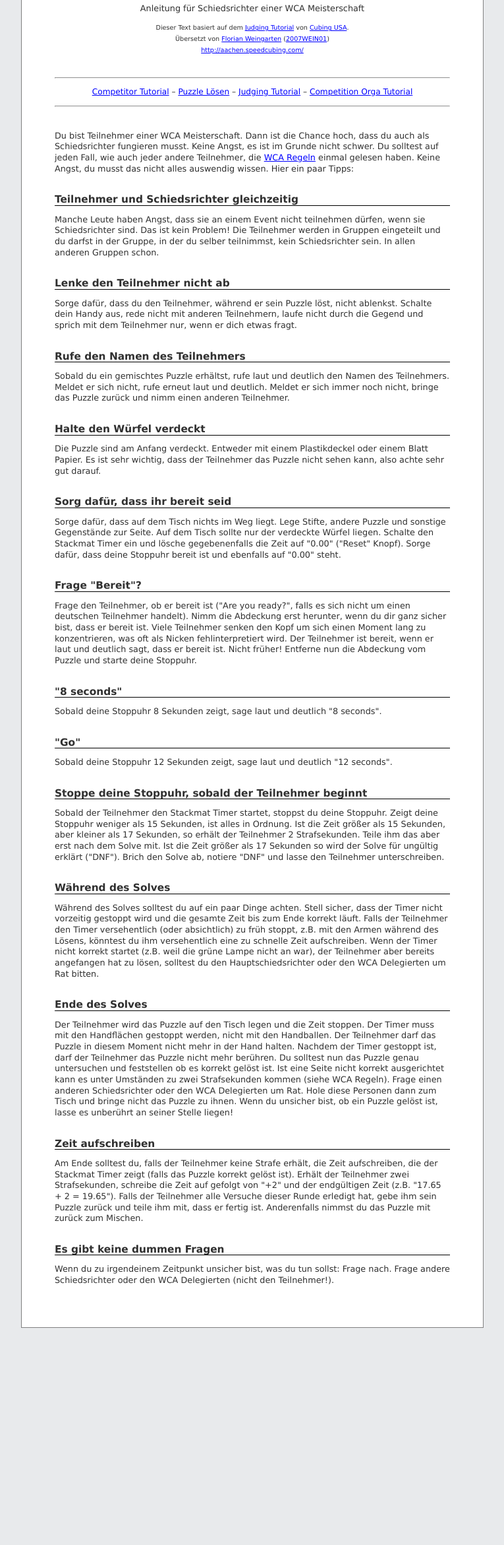
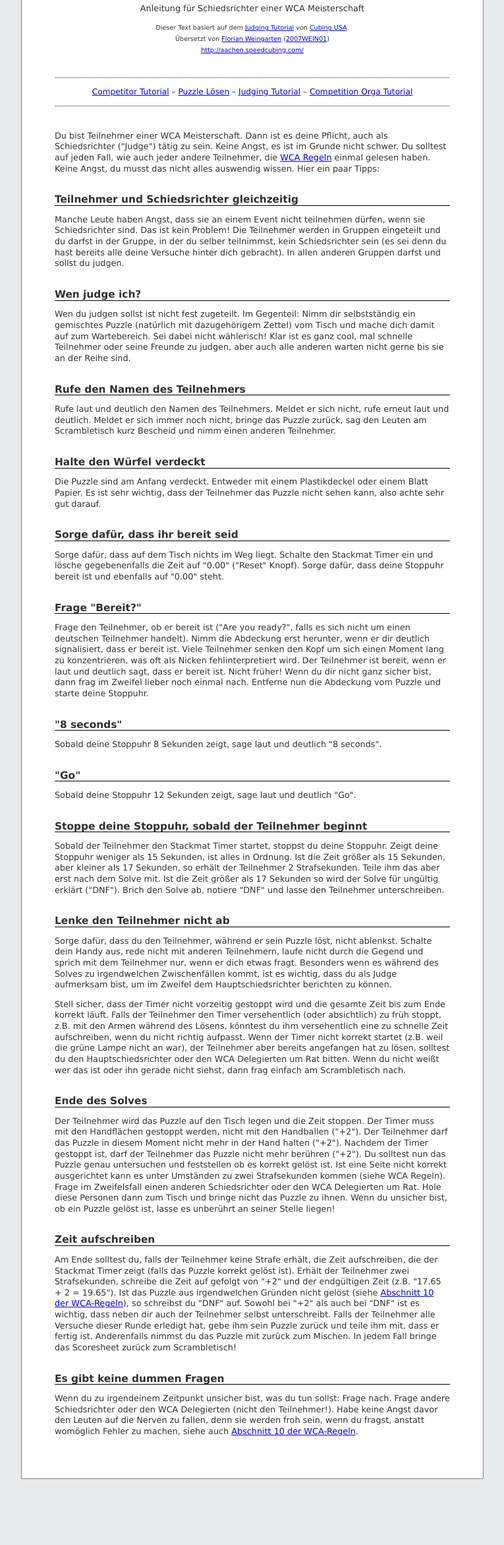
Before and after one commit to fw42/wca-tutorials-german, a PHP site: page /judging.php in a window 1280 px wide. Shown: the part 147-2488 px from the top of the page at 66% size, without its empty margins (257-1022 px from the left). Before the commit the page ends 2159 px from the top, so only its background shows below. Run offline with PHP 8.4, Linux system fonts and the light colour scheme; data that the repository does not hold is empty.

Commit message:
Korrekturen von Basti

```diff
--- a/competition.php
+++ b/competition.php
@@ -303,7 +303,7 @@ beim organisieren einer Meisterschaft beachten sollte.
  </li>
  <li>
   <b>Stifte</b><br/>
-  Um die Ergebnisse zu notieren sollte bei jedem Timer mindesten ein
+  Um die Ergebnisse zu notieren sollte bei jedem Timer mindestens ein
   Kugelschreiber bereit liegen. Halte genug Ersatzkulis bereit.
   (Ein nettes Extra sind Kugelschreiber mit eigenem Logo o.ä.)
  </li>
@@ -314,7 +314,7 @@ beim organisieren einer Meisterschaft beachten sollte.
 <p>
 <b>F:</b> Wie kann man abschätzen, was die Veranstaltung kosten wird? <br/>
 <b>A:</b> Das teuerste wird vermutlich der Raum. Wenn du den Raum irgendwie
-umsonst bekommen kannst (Gemeindezentrm der Kirche? Jugendzentrum?
+umsonst bekommen kannst (Gemeindezentrum der Kirche? Jugendzentrum?
 Universität? Schule?) dann wird es nicht so teuer. Vergiss aber nicht
 an andere variable Kosten wie z.B. das Essen und die Getränke zu denken.
 </p>
@@ -322,7 +322,7 @@ an andere variable Kosten wie z.B. das Essen und die Getränke zu denken.
 <p>
 <b>F:</b> Wie bezahlt man das alles? <br/>
 <b>A:</b> Normalerweise kann man die Competition gut so planen, dass
-man bei Null rauskommt. Falls nicht, solltest du dich um sponsoren
+man bei Null rauskommt. Falls nicht, solltest du dich um Sponsoren
 bemühen (z.B. Jumbo Spiele oder Cubikon). Es besteht aber natürlich
 ein Restrisiko, dass du auf Kosten sitzen bleibst (z.B. weil
 weniger Personen erscheinen als erwartet).
--- a/header.php
+++ b/header.php
@@ -2,11 +2,12 @@
 <html xmlns="http://www.w3.org/1999/xhtml">
 
 <head>
-  <title><?=$title?></title>
+  <title>Speedcubing Competition Anleitung</title>
   <meta http-equiv="Content-Type" content="text/html; charset=utf-8" />
   <meta name="generator" content="Vi Improved, http://www.vim.org/" />
   <meta content="Florian Weingarten" name="author" />
   <meta http-equiv="content-language" content="de" />
+  <meta name="keywords" content="Rubiks Cube Competition Speedcubing WCA World Cube Association Zauberwürfel Meisterschaft Speedsolving Anleitung Schiedsrichter Teilnehmer selbst veranstalten organisieren Tipps Hilfe Regeln Regulations Orga" />
 
   <style type="text/css">
     body {
--- a/judging.php
+++ b/judging.php
@@ -19,8 +19,9 @@ http://aachen.speedcubing.com/</a>
 <? include "menu.php" ?>
 
 <p>
-Du bist Teilnehmer einer WCA Meisterschaft. Dann ist die Chance hoch,
-dass du auch als Schiedsrichter fungieren musst. Keine Angst,
+Du bist Teilnehmer einer WCA Meisterschaft. Dann ist es deine Pflicht,
+auch als Schiedsrichter ("Judge") tätig zu sein.
+Keine Angst,
 es ist im Grunde nicht schwer. Du solltest auf jeden Fall, wie auch
 jeder andere Teilnehmer, die
 <a href="http://cube.hackvalue.de/wca/">WCA Regeln</a> einmal gelesen
@@ -34,26 +35,29 @@ Hier ein paar Tipps:
 Manche Leute haben Angst, dass sie an einem Event nicht teilnehmen
 dürfen, wenn sie Schiedsrichter sind. Das ist kein Problem!
 Die Teilnehmer werden in Gruppen eingeteilt und du darfst in der
-Gruppe, in der du selber teilnimmst, kein Schiedsrichter sein. In
-allen anderen Gruppen schon.
+Gruppe, in der du selber teilnimmst, kein Schiedsrichter sein
+(es sei denn du hast bereits alle deine Versuche hinter dich gebracht).
+In allen anderen Gruppen darfst und sollst du judgen.
 </p>
 
-<h2>Lenke den Teilnehmer nicht ab</h2>
+<h2>Wen judge ich?</h2>
 
 <p>
-Sorge dafür, dass du den Teilnehmer, während er sein
-Puzzle löst, nicht ablenkst. Schalte dein Handy aus,
-rede nicht mit anderen Teilnehmern, laufe nicht durch
-die Gegend und sprich mit dem Teilnehmer nur, wenn er
-dich etwas fragt.
+Wen du judgen sollst ist nicht fest zugeteilt. Im Gegenteil: Nimm dir
+selbstständig ein gemischtes Puzzle (natürlich mit dazugehörigem Zettel)
+vom Tisch und mache dich damit auf zum Wartebereich. Sei dabei nicht
+wählerisch! Klar ist es ganz cool, mal schnelle Teilnehmer oder seine
+Freunde zu judgen, aber auch alle anderen warten nicht gerne bis sie
+an der Reihe sind.
 </p>
 
 <h2>Rufe den Namen des Teilnehmers</h2>
 
 <p>
-Sobald du ein gemischtes Puzzle erhältst, rufe laut und deutlich
+Rufe laut und deutlich
 den Namen des Teilnehmers. Meldet er sich nicht, rufe erneut laut und
-deutlich. Meldet er sich immer noch nicht, bringe das Puzzle zurück
+deutlich. Meldet er sich immer noch nicht, bringe das Puzzle zurück,
+sag den Leuten am Scrambletisch kurz Bescheid
 und nimm einen anderen Teilnehmer.
 </p>
 
@@ -65,25 +69,25 @@ oder einem Blatt Papier. Es ist sehr wichtig, dass der Teilnehmer
 das Puzzle nicht sehen kann, also achte sehr gut darauf.
 </p>
 
-<h2>Sorg dafür, dass ihr bereit seid</h2>
+<h2>Sorge dafür, dass ihr bereit seid</h2>
 
 <p>
-Sorge dafür, dass auf dem Tisch nichts im Weg liegt. Lege Stifte,
-andere Puzzle und sonstige Gegenstände zur Seite. Auf dem Tisch sollte nur
-der verdeckte Würfel liegen. Schalte den Stackmat Timer ein und
+Sorge dafür, dass auf dem Tisch nichts im Weg liegt.
+Schalte den Stackmat Timer ein und
 lösche gegebenenfalls die Zeit auf "0.00" ("Reset" Knopf). Sorge
 dafür, dass deine Stoppuhr bereit ist und ebenfalls auf "0.00" steht.
 </p>
 
-<h2>Frage "Bereit"?</h2>
+<h2>Frage "Bereit?"</h2>
 
 <p>
 Frage den Teilnehmer, ob er bereit ist ("Are you ready?", falls es sich
 nicht um einen deutschen Teilnehmer handelt). Nimm die Abdeckung erst
-herunter, wenn du dir ganz sicher bist, dass er bereit ist. Viele Teilnehmer
+herunter, wenn er dir deutlich signalisiert, dass er bereit ist. Viele Teilnehmer
 senken den Kopf um sich einen Moment lang zu konzentrieren, was oft als
 Nicken fehlinterpretiert wird. Der Teilnehmer ist bereit, wenn er laut und
-deutlich sagt, dass er bereit ist. Nicht früher! Entferne nun die Abdeckung
+deutlich sagt, dass er bereit ist. Nicht früher! Wenn du dir nicht ganz sicher
+bist, dann frag im Zweifel lieber noch einmal nach. Entferne nun die Abdeckung
 vom Puzzle und starte deine Stoppuhr.
 </p>
 
@@ -96,7 +100,7 @@ Sobald deine Stoppuhr 8 Sekunden zeigt, sage laut und deutlich "8 seconds".
 <h2>"Go"</h2>
 
 <p>
-Sobald deine Stoppuhr 12 Sekunden zeigt, sage laut und deutlich "12 seconds".
+Sobald deine Stoppuhr 12 Sekunden zeigt, sage laut und deutlich "Go".
 </p>
 
 <h2>Stoppe deine Stoppuhr, sobald der Teilnehmer beginnt</h2>
@@ -111,18 +115,32 @@ so wird der Solve für ungültig erklärt ("DNF"). Brich den Solve ab,
 notiere "DNF" und lasse den Teilnehmer unterschreiben.
 </p>
 
-<h2>Während des Solves</h2>
+<h2>Lenke den Teilnehmer nicht ab</h2>
 
 <p>
-Während des Solves solltest du auf ein paar Dinge achten.
+Sorge dafür, dass du den Teilnehmer, während er sein
+Puzzle löst, nicht ablenkst. Schalte dein Handy aus,
+rede nicht mit anderen Teilnehmern, laufe nicht durch
+die Gegend und sprich mit dem Teilnehmer nur, wenn er
+dich etwas fragt.
+Besonders wenn es während des Solves zu irgendwelchen
+Zwischenfällen kommt, ist es wichtig, dass du als Judge
+aufmerksam bist, um im Zweifel dem Hauptschiedsrichter
+berichten zu können.
+</p>
+
+<p>
 Stell sicher, dass der Timer nicht vorzeitig gestoppt wird
 und die gesamte Zeit bis zum Ende korrekt läuft. Falls der Teilnehmer
 den Timer versehentlich (oder absichtlich) zu früh stoppt, z.B. mit
 den Armen während des Lösens, könntest du ihm versehentlich eine
-zu schnelle Zeit aufschreiben. Wenn der Timer nicht korrekt
+zu schnelle Zeit aufschreiben, wenn du nicht richtig aufpasst.
+Wenn der Timer nicht korrekt
 startet (z.B. weil die grüne Lampe nicht an war), der Teilnehmer
 aber bereits angefangen hat zu lösen, solltest du den Hauptschiedsrichter
 oder den WCA Delegierten um Rat bitten.
+Wenn du nicht weißt wer das ist oder ihn gerade nicht siehst,
+dann frag einfach am Scrambletisch nach.
 </p>
 
 <h2>Ende des Solves</h2>
@@ -130,13 +148,13 @@ oder den WCA Delegierten um Rat bitten.
 <p>
 Der Teilnehmer wird das Puzzle auf den Tisch legen und die Zeit stoppen.
 Der Timer muss mit den Handflächen gestoppt werden, nicht mit den
-Handballen. Der Teilnehmer darf das Puzzle in diesem Moment nicht mehr
-in der Hand halten. Nachdem der Timer gestoppt ist, darf der Teilnehmer
-das Puzzle nicht mehr berühren. Du solltest nun das Puzzle genau untersuchen
+Handballen ("+2"). Der Teilnehmer darf das Puzzle in diesem Moment nicht mehr
+in der Hand halten ("+2"). Nachdem der Timer gestoppt ist, darf der Teilnehmer
+das Puzzle nicht mehr berühren ("+2"). Du solltest nun das Puzzle genau untersuchen
 und feststellen ob es korrekt gelöst ist. Ist eine Seite nicht korrekt ausgerichtet
 kann es unter Umständen zu zwei Strafsekunden kommen (siehe WCA Regeln).
-Frage einen anderen Schiedsrichter oder den WCA Delegierten um Rat. Hole
-diese Personen dann zum Tisch und bringe nicht das Puzzle zu ihnen. Wenn
+Frage im Zweifelsfall einen anderen Schiedsrichter oder den WCA Delegierten um
+Rat. Hole diese Personen dann zum Tisch und bringe nicht das Puzzle zu ihnen. Wenn
 du unsicher bist, ob ein Puzzle gelöst ist, lasse es unberührt an seiner
 Stelle liegen!
 </p>
@@ -148,9 +166,14 @@ Am Ende solltest du, falls der Teilnehmer keine Strafe erhält, die Zeit
 aufschreiben, die der Stackmat Timer zeigt (falls das Puzzle korrekt
 gelöst ist). Erhält der Teilnehmer zwei Strafsekunden, schreibe die Zeit
 auf gefolgt von "+2" und der endgültigen Zeit (z.B. "17.65 + 2 = 19.65").
+Ist das Puzzle aus irgendwelchen Gründen nicht gelöst
+(siehe <a href="http://cube.hackvalue.de/wca/#solvedstate">Abschnitt 10 der WCA-Regeln</a>),
+so schreibst du "DNF" auf. Sowohl bei "+2" als auch bei "DNF" ist es wichtig,
+dass neben dir auch der Teilnehmer selbst unterschreibt.
 Falls der Teilnehmer alle Versuche dieser Runde erledigt hat, gebe ihm
 sein Puzzle zurück und teile ihm mit, dass er fertig ist. Anderenfalls
 nimmst du das Puzzle mit zurück zum Mischen.
+In jedem Fall bringe das Scoresheet zurück zum Scrambletisch!
 </p>
 
 <h2>Es gibt keine dummen Fragen</h2>
@@ -158,6 +181,9 @@ nimmst du das Puzzle mit zurück zum Mischen.
 <p>
 Wenn du zu irgendeinem Zeitpunkt unsicher bist, was du tun sollst: Frage nach.
 Frage andere Schiedsrichter oder den WCA Delegierten (nicht den Teilnehmer!).
+Habe keine Angst davor den Leuten auf die Nerven zu fallen, denn sie werden
+froh sein, wenn du fragst, anstatt womöglich Fehler zu machen, siehe
+auch <a href="http://cube.hackvalue.de/wca/#solvedstate">Abschnitt 10 der WCA-Regeln</a>.
 </p>
 
 <? include "footer.php" ?>
```
Also changed, not shown: competitor.php (+40 -19 lines), solve.php (+16 -16 lines).
